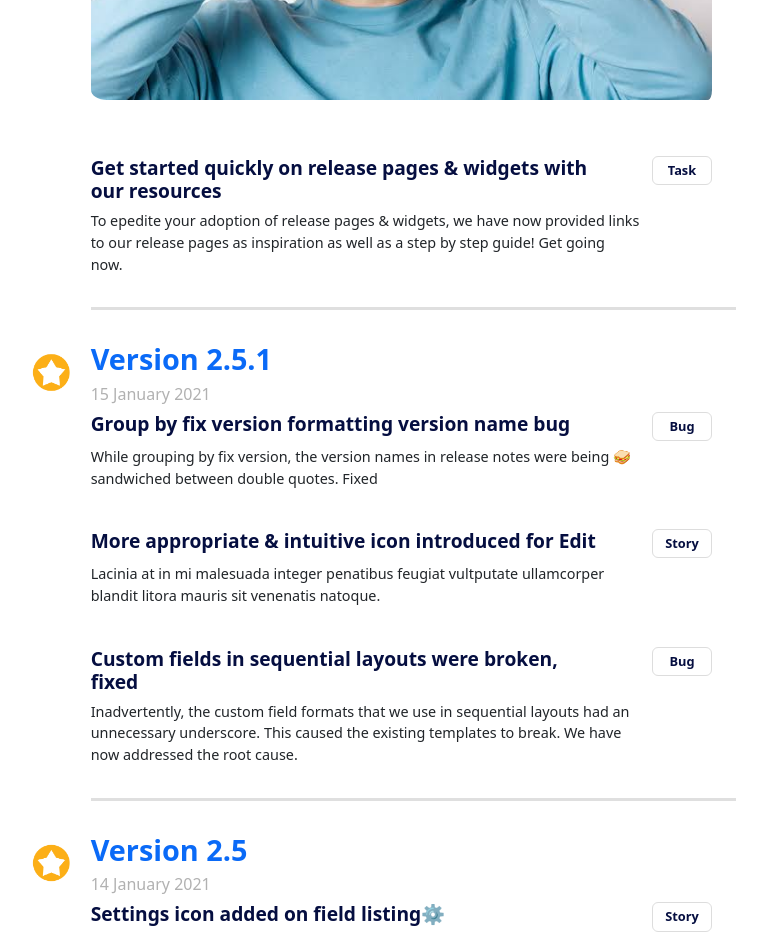
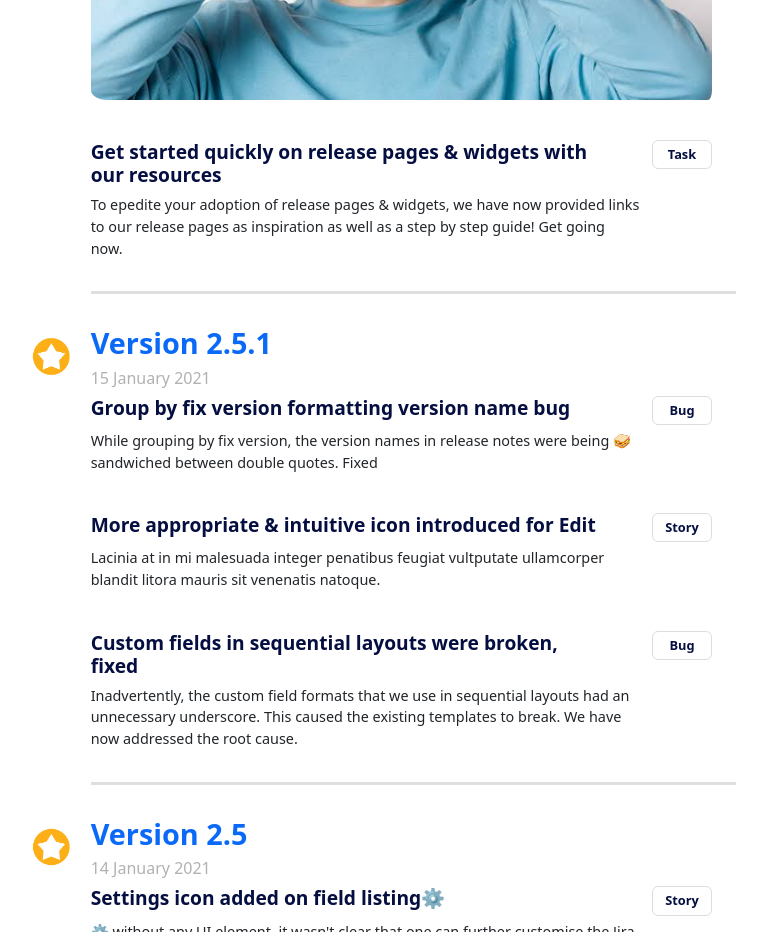
Before and after one commit to tejaskhadke31/Webpage2, a plain HTML site: page index.html in a window 1280 px wide. Shown: the part 980-1912 px from the top of the page, without its empty margins (256-1023 px from the left). Drawn offline with nearby package versions, Linux system fonts and the light colour scheme.

Commit message:
Update index.html

```diff
--- a/index.html
+++ b/index.html
@@ -107,7 +107,7 @@
                 </div>
 
 
-                <div class="row" style="margin-top: 2rem;">
+                <div class="row" style="margin-top: 1rem;">
                     <h4 class="version-content"></h4>
 
                         <div class="row">
```
